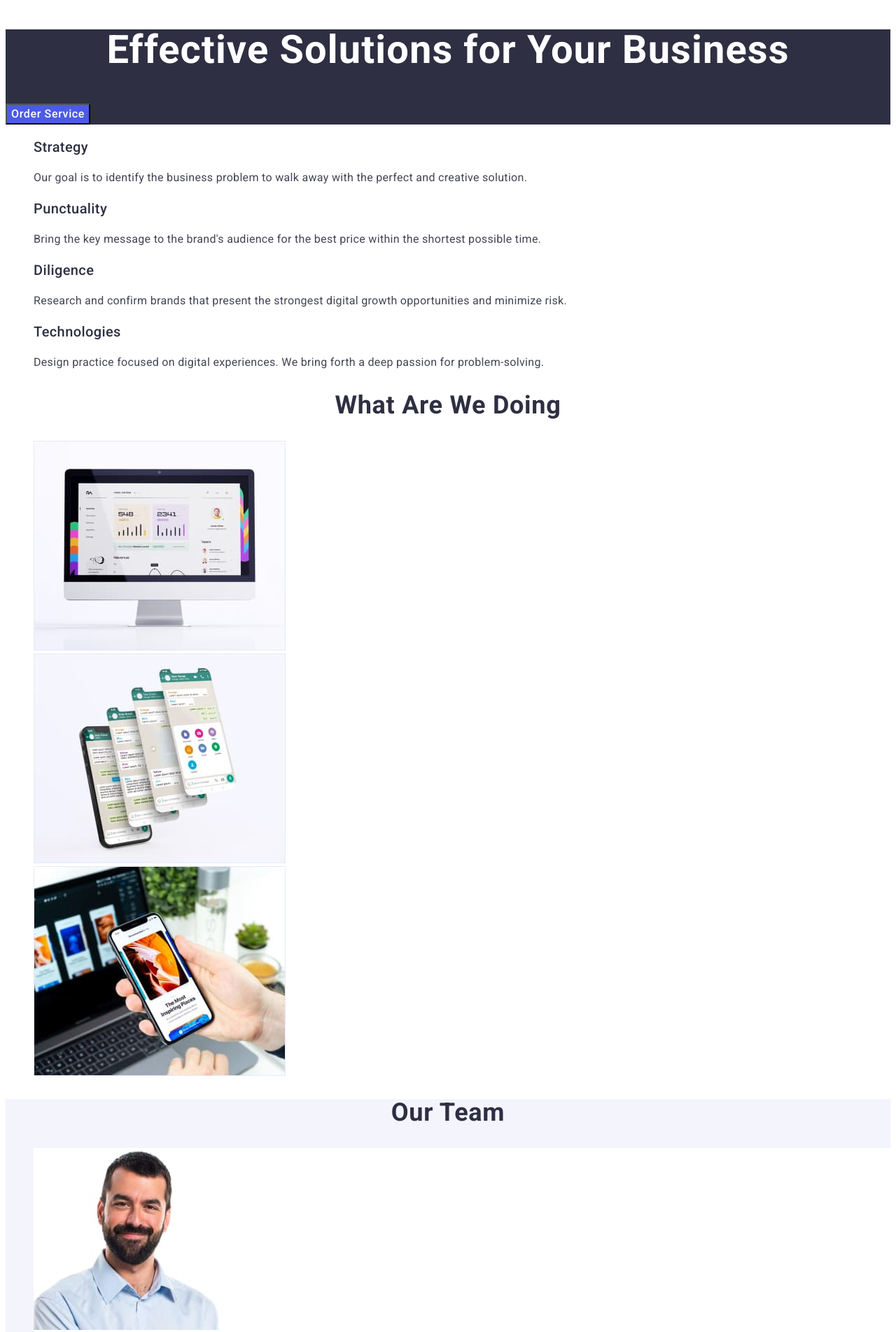
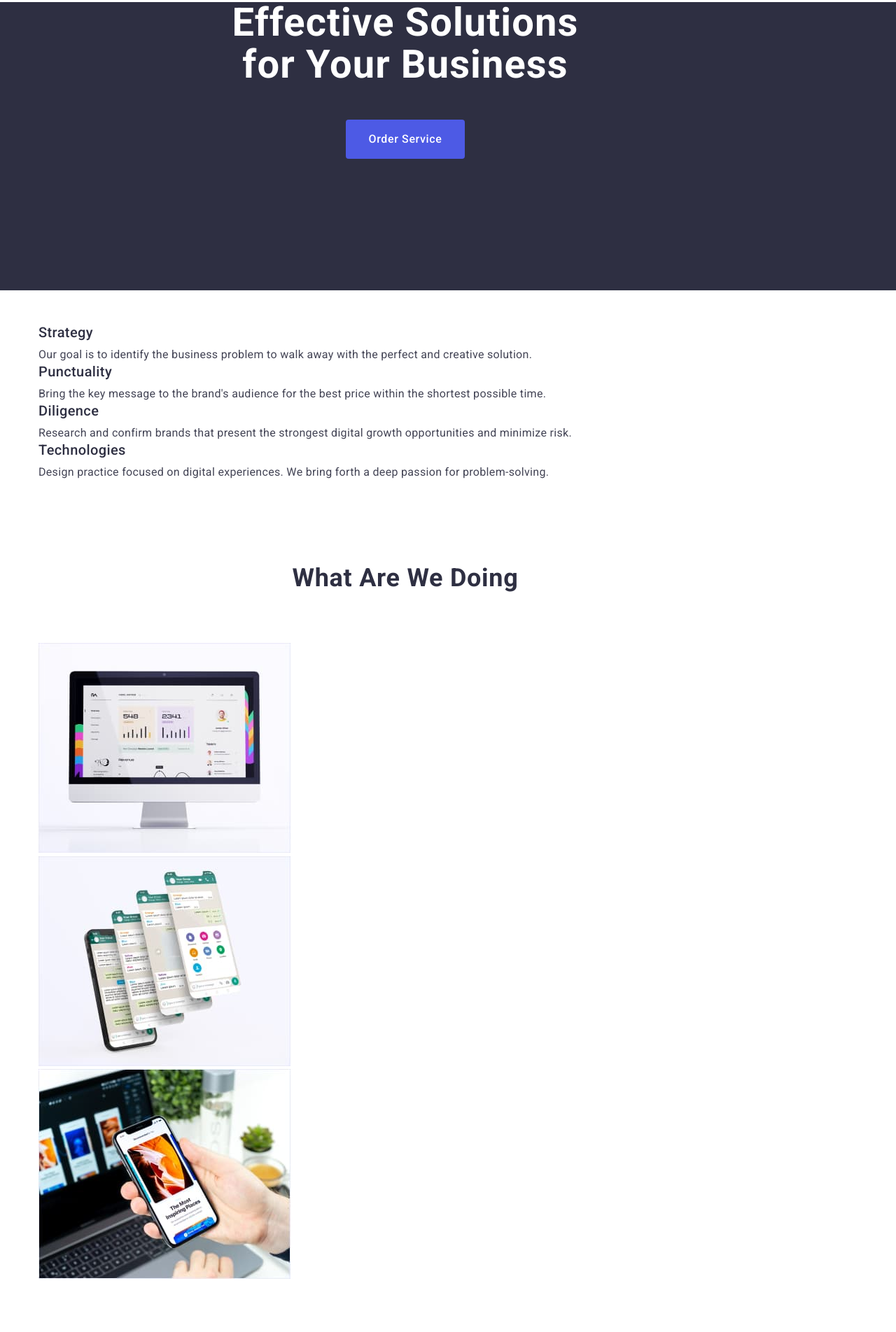
Before and after one commit to AntKhom/goit-markup-hw-03, a plain HTML site: page index.html in a window 1280 px wide. Shown: the part 186-2090 px from the top of the page at 70% size. Drawn offline with nearby package versions, Linux system fonts and the light colour scheme.

Commit message:
add_margin

```diff
--- a/css/styles.css
+++ b/css/styles.css
@@ -5,7 +5,7 @@
     --links-text-color: #4D5AE5;
     --links-hover-color: #404BBF;
     --primary-white-color: #ffffff;
-    --text-footer-color:#F4F4FD;
+    --text-footer-color: #F4F4FD;
 }
 
 
@@ -17,23 +17,38 @@ body {
     letter-spacing: 0.02em;
 }
 
-h1,h2,h3 {
+h1,
+h2,
+h3 {
     color: var(--title-text-color);
+    margin-top: 0px;
+    margin-bottom: 0px;
 }
 
-
+p {
+    margin-top: 0px;
+    margin-bottom: 0px;
+}
 
 /* Header */
+.container {
+    width: 1158px;
+    padding: 0 15px;
+    margin-bottom: 48px;
+}
+
 .list {
     list-style-type: none;
+    margin-top: 0px;
+    margin-bottom: 0px;
 }
 
-.link{
+.link {
     text-decoration: none;
 }
 
 .logo {
-    font-family: 'Raleway',sans-serif;
+    font-family: 'Raleway', sans-serif;
     font-weight: 800;
     font-size: 18px;
     line-height: 1.17;
@@ -47,7 +62,7 @@ h1,h2,h3 {
     color: var(--title-text-color);
 }
 
-.list .link{
+.list .link {
     color: var(--title-text-color);
     font-family: 'Roboto';
     font-weight: 500;
@@ -56,7 +71,7 @@ h1,h2,h3 {
 }
 
 .list .link:hover,
-.list .link:focus{
+.list .link:focus {
     color: var(--links-hover-color);
 }
 
@@ -64,8 +79,9 @@ h1,h2,h3 {
     font-style: normal;
 }
 
-.info .link{
+.info .link {
     color: var(--primary-text-color);
+
 }
 
 .info .link:hover,
@@ -77,6 +93,7 @@ h1,h2,h3 {
 /* Hero section 1*/
 .hero {
     background-color: var(--title-text-color);
+    text-align: center;
 }
 
 .hero-title {
@@ -84,9 +101,9 @@ h1,h2,h3 {
     font-weight: 700;
     font-size: 56px;
     line-height: 1.07;
-    text-align: center;
     letter-spacing: 0.02em;
-
+    width: 496px;
+    margin: 0px auto 48px;
 }
 
 .hero-btn {
@@ -98,6 +115,11 @@ h1,h2,h3 {
     line-height: 1.5;
     letter-spacing: 0.04em;
     cursor: pointer;
+    padding: 16px 32px;
+    border-radius: 4px;
+    min-width: 169px;
+    border: 1px transparent;
+    margin-bottom: 188px;
 }
 
 .hero-btn:hover,
@@ -105,15 +127,14 @@ h1,h2,h3 {
     background-color: var(--links-hover-color);
 }
 
-/* Sections */
+/* Progects */
 
-.section-title{
+.section-title {
     font-weight: 700;
     font-size: 36px;
     line-height: 1.11;
     text-align: center;
     text-transform: capitalize;
-    letter-spacing: 0.02em;
 }
 
 .list .title {
@@ -121,29 +142,51 @@ h1,h2,h3 {
     font-size: 20px;
     line-height: 1.2;
 }
+
 .list .text {
     /* font-weight: 400; */
     font-size: 16px;
     line-height: 1.5;
 }
+
 /* Advanteges */
 
 .advant .title {
     letter-spacing: 0.02em;
+    margin-bottom: 8px;
 }
+
+.advant .container {
+    margin-bottom: 120px;
+}
+
 /* Projectes */
 
-.project .title{
+.project .container {
+    margin-bottom: 120px;
+}
+.project .section-title {
     letter-spacing: 0.02em;
+    margin-bottom: 72px;
 }
+
+
 /* Team */
-.team{
+.team {
     background-color: var(--text-footer-color);
 }
 
+.team .section-title {
+    margin-bottom: 48px;
+}
+
+.team .foto {
+    margin-bottom: 32px;
+}
 .team .title {
     text-align: center;
     letter-spacing: 0.02em;
+    margin-bottom: 8px;
 }
 
 .team .item {
@@ -153,17 +196,19 @@ h1,h2,h3 {
 .team .text {
     /* font-weight: 400; */
     text-align: center;
+    margin-bottom: 32px ;
 }
 
 /* Footer */
 .footer {
     background-color: var(--title-text-color);
     color: var(--text-footer-color);
-    }
+}
 
-.footer .logo-wtf{
-   color: var(--text-footer-color);
+.footer .logo-wtf {
+    color: var(--text-footer-color);
 }
+
 .footer .text {
     /* font-weight: 400; */
     font-size: 16px;
--- a/index.html
+++ b/index.html
@@ -4,19 +4,27 @@
     <meta charset="UTF-8" />
     <meta http-equiv="X-UA-Compatible" content="IE=edge" />
     <meta name="viewport" content="width=device-width, initial-scale=1.0" />
-    <link rel="stylesheet" href="./css/styles.css" />
     <link rel="preconnect" href="https://fonts.googleapis.com" />
     <link rel="preconnect" href="https://fonts.gstatic.com" crossorigin />
     <link
       href="https://fonts.googleapis.com/css2?family=Raleway:wght@800&family=Roboto:wght@400;500;700;900&display=swap"
       rel="stylesheet"
     />
+    <link
+      rel="stylesheet"
+      href="https://cdnjs.cloudflare.com/ajax/libs/modern-normalize/1.1.0/modern-normalize.min.css"
+      integrity="sha512-wpPYUAdjBVSE4KJnH1VR1HeZfpl1ub8YT/NKx4PuQ5NmX2tKuGu6U/JRp5y+Y8XG2tV+wKQpNHVUX03MfMFn9Q=="
+      crossorigin="anonymous"
+      referrerpolicy="no-referrer"
+    />
+    <link rel="stylesheet" href="./css/styles.css" />
     <title>Document</title>
   </head>
   <body>
     <!-- Header -->
 
-    <header>
+    <header class="page-header">
+      <div class="container">
         <nav class="site-nav">
           <a href="./index.html" class="logo link"
             >Web<span class="logo-wtf">Studio</span></a
@@ -45,25 +53,29 @@
             </li>
           </ul>
         </address>
+      </div>
     </header>
     <main>
       <!-- Hero section 1-->
 
       <section class="hero">
+        <div class="container">
           <h1 class="hero-title">Effective Solutions for Your Business</h1>
           <button type="button" class="hero-btn">Order Service</button>
+        </div>
       </section>
 
       <!-- Advantages section 2 -->
 
-      <section class="section advant">
+      <section class="advant">
+        <div class="container">
           <h2 class="section-title" hidden>Our advantages</h2>
           <ul class="list">
             <li>
               <h3 class="title">Strategy</h3>
               <p class="text">
-              Our goal is to identify the business problem to walk away with the
-              perfect and creative solution.
+                Our goal is to identify the business problem to walk away with
+                the perfect and creative solution.
               </p>
             </li>
             <li>
@@ -88,11 +100,13 @@
               </p>
             </li>
           </ul>
+        </div>
       </section>
 
       <!-- Projects section 3-->
 
-      <section class="section project">
+      <section class="project">
+        <div class="container">
           <h2 class="section-title">What are we doing</h2>
           <ul class="list">
             <li>
@@ -105,15 +119,18 @@
               <img src="./images/img3.jpg" alt="img 3" width="360" />
             </li>
           </ul>
+        </div>
       </section>
 
       <!-- Team section 4-->
 
-      <section class="section team">
+      <section class="team">
+        <div class="container">
           <h2 class="section-title">Our Team</h2>
           <ul class="list">
             <li class="item">
               <img
+                class="foto"
                 src="./images/fotoMG.jpg"
                 alt="foto Mark Guerrero"
                 width="264"
@@ -122,12 +139,18 @@
               <p class="text">Product Designer</p>
             </li>
             <li class="item">
-            <img src="./images/fotoTF.jpg" alt="foto Tom Ford" width="264" />
+              <img
+                class="foto"
+                src="./images/fotoTF.jpg"
+                alt="foto Tom Ford"
+                width="264"
+              />
               <h3 class="title">Tom Ford</h3>
               <p class="text">Frontend Developer</p>
             </li>
             <li class="item">
               <img
+                class="foto"
                 src="./images/fotoCG.jpg"
                 alt="foto Camila Garcia"
                 width="264"
@@ -137,6 +160,7 @@
             </li>
             <li class="item">
               <img
+                class="foto"
                 src="./images/fotoDW.jpg"
                 alt="foto Daniel Wilson"
                 width="264"
@@ -145,6 +169,7 @@
               <p class="text">UI Designer</p>
             </li>
           </ul>
+        </div>
       </section>
     </main>
 
```
Lines whose indentation alone changed are shown as unchanged.
